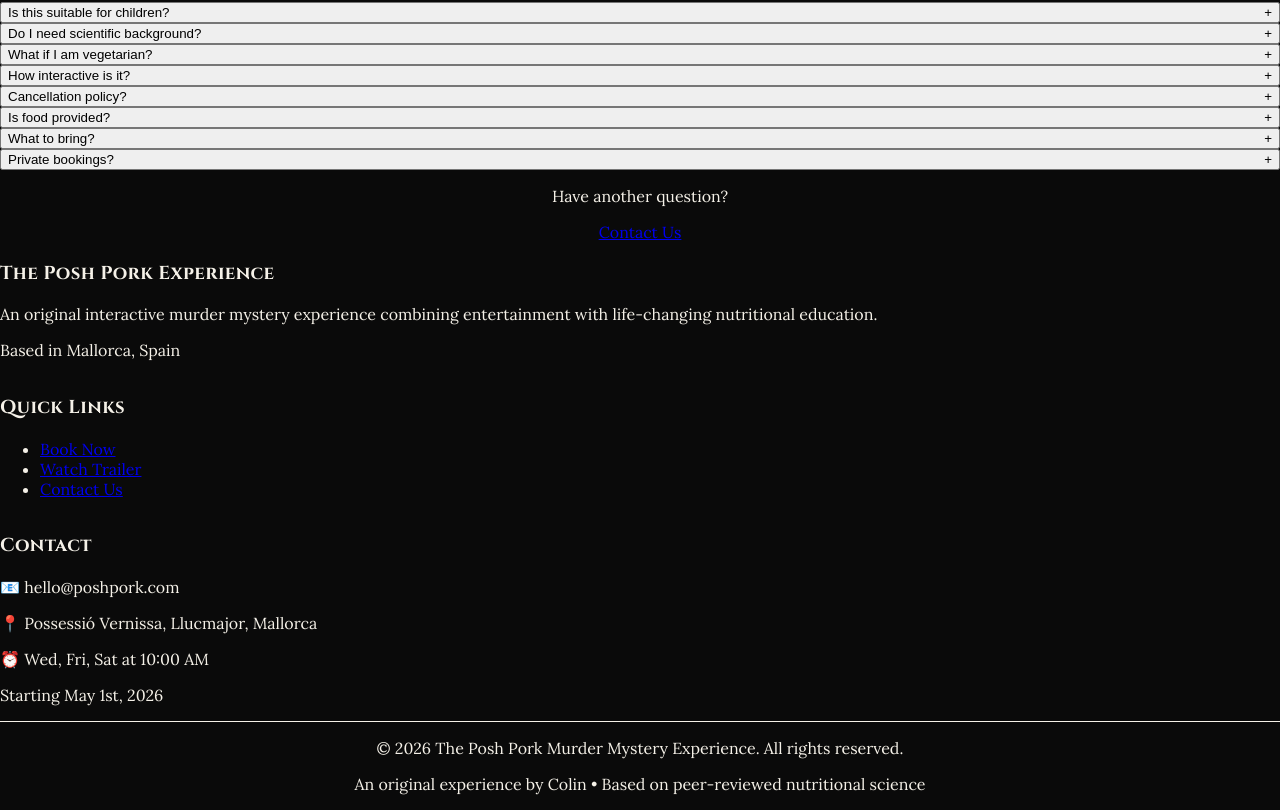
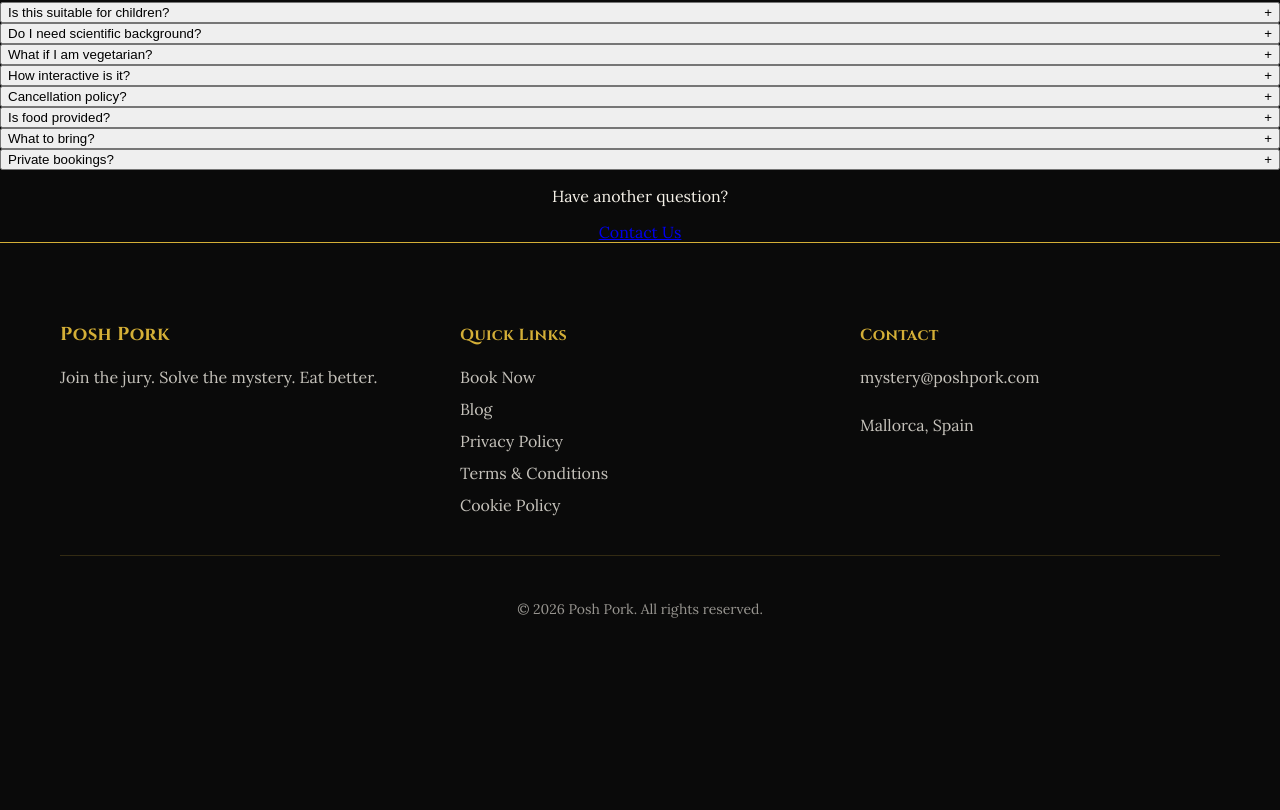
Before and after one commit to OlivePork/poshpork-landing, a Next.js app: page / in a window 1280 px wide. Shown: the part 7759-8569 px from the top of the page. After the commit the page ends 8431 px from the top, so only its background shows below. Built offline with nearby package versions, Linux system fonts and the light colour scheme; no server answers; the database is empty.

Commit message:
Add blog link to footer

```diff
--- a/components/Footer.tsx
+++ b/components/Footer.tsx
@@ -1,46 +1,64 @@
 export default function Footer() {
   return (
-    <footer className="bg-gray-900 text-gray-300 py-12">
-      <div className="max-w-6xl mx-auto px-4">
-        <div className="grid md:grid-cols-3 gap-8 mb-8">
+    <footer style={{background: 'var(--charcoal)', paddingTop: '60px', paddingBottom: '40px', borderTop: '1px solid var(--gold)'}}>
+      <div style={{width: '100%', maxWidth: '1200px', margin: '0 auto', padding: '0 20px'}}>
+
+        <div style={{display: 'grid', gridTemplateColumns: 'repeat(auto-fit, minmax(250px, 1fr))', gap: '40px', marginBottom: '40px'}}>
+
           <div>
-            <h3 className="text-yellow-500 font-bold text-lg mb-4">The Posh Pork Experience</h3>
-            <p className="text-sm mb-4">
-              An original interactive murder mystery experience combining entertainment with life-changing nutritional education.
-            </p>
-            <p className="text-sm text-yellow-500">
-              Based in Mallorca, Spain
+            <h3 className="text-2xl font-bold mb-4" style={{color: 'var(--gold)', fontFamily: 'var(--font-cinzel)'}}>
+              Posh Pork
+            </h3>
+            <p style={{color: 'var(--cream)', opacity: 0.8, lineHeight: '1.6'}}>
+              Join the jury. Solve the mystery. Eat better.
             </p>
           </div>
 
           <div>
-            <h3 className="text-yellow-500 font-bold text-lg mb-4">Quick Links</h3>
-            <ul className="space-y-2 text-sm">
-              <li><a href="#booking" className="hover:text-yellow-500">Book Now</a></li>
-              <li><a href="#video" className="hover:text-yellow-500">Watch Trailer</a></li>
-              <li><a href="mailto:hello@poshpork.com" className="hover:text-yellow-500">Contact Us</a></li>
-            </ul>
+            <h4 className="text-lg font-bold mb-4" style={{color: 'var(--gold)', fontFamily: 'var(--font-cinzel)'}}>
+              Quick Links
+            </h4>
+            <div style={{display: 'flex', flexDirection: 'column', gap: '12px'}}>
+              <a href="#booking" style={{color: 'var(--cream)', textDecoration: 'none', opacity: 0.8}}>
+                Book Now
+              </a>
+              <a href="/blog" style={{color: 'var(--cream)', textDecoration: 'none', opacity: 0.8}}>
+                Blog
+              </a>
+              <a href="/privacy" style={{color: 'var(--cream)', textDecoration: 'none', opacity: 0.8}}>
+                Privacy Policy
+              </a>
+              <a href="/terms" style={{color: 'var(--cream)', textDecoration: 'none', opacity: 0.8}}>
+                Terms & Conditions
+              </a>
+              <a href="/cookies" style={{color: 'var(--cream)', textDecoration: 'none', opacity: 0.8}}>
+                Cookie Policy
+              </a>
+            </div>
           </div>
 
           <div>
-            <h3 className="text-yellow-500 font-bold text-lg mb-4">Contact</h3>
-            <div className="space-y-3 text-sm">
-              <p>📧 hello@poshpork.com</p>
-              <p>📍 Possessió Vernissa, Llucmajor, Mallorca</p>
-              <p>⏰ Wed, Fri, Sat at 10:00 AM</p>
-              <p>Starting May 1st, 2026</p>
+            <h4 className="text-lg font-bold mb-4" style={{color: 'var(--gold)', fontFamily: 'var(--font-cinzel)'}}>
+              Contact
+            </h4>
+            <div style={{display: 'flex', flexDirection: 'column', gap: '12px'}}>
+              <a href="mailto:mystery@poshpork.com" style={{color: 'var(--cream)', textDecoration: 'none', opacity: 0.8}}>
+                mystery@poshpork.com
+              </a>
+              <p style={{color: 'var(--cream)', opacity: 0.8}}>
+                Mallorca, Spain
+              </p>
             </div>
           </div>
+
         </div>
 
-        <div className="pt-8 border-t border-gray-700 text-center text-sm">
-          <p className="text-yellow-500 mb-2">
-            © 2026 The Posh Pork Murder Mystery Experience. All rights reserved.
-          </p>
-          <p className="text-xs text-gray-500">
-            An original experience by Colin • Based on peer-reviewed nutritional science
+        <div style={{borderTop: '1px solid rgba(212, 175, 55, 0.2)', paddingTop: '30px', textAlign: 'center'}}>
+          <p style={{color: 'var(--cream)', opacity: 0.6, fontSize: '14px'}}>
+            © 2026 Posh Pork. All rights reserved.
           </p>
         </div>
+
       </div>
     </footer>
   );
```
